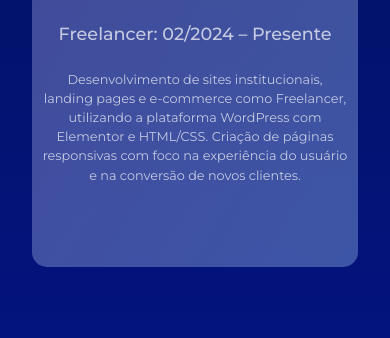
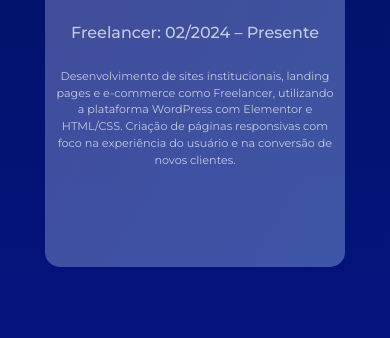
Before and after one commit to pablomontalvao/landing-page-portfolio, a plain HTML site: page index.html in a window 390 px wide. Shown: the part 1102-1440 px from the top of the page. Drawn offline with nearby package versions, Linux system fonts and the light colour scheme.

Commit message:
corrigindo responsividade

```diff
--- a/styles/style.css
+++ b/styles/style.css
@@ -317,12 +317,14 @@ footer{
     .experiencias{
         flex-wrap: wrap;
         height:450px;
-        width: 100%;
+        width: 300px;
         padding: 10px;
     }
-
+    .experiencias > h4{
+        font-size: 1rem;
+    }
     .experiencias > p{
-        font-size: 0.8rem;
+        font-size: 0.7rem;
     }
 
     .sobre-section{
```
